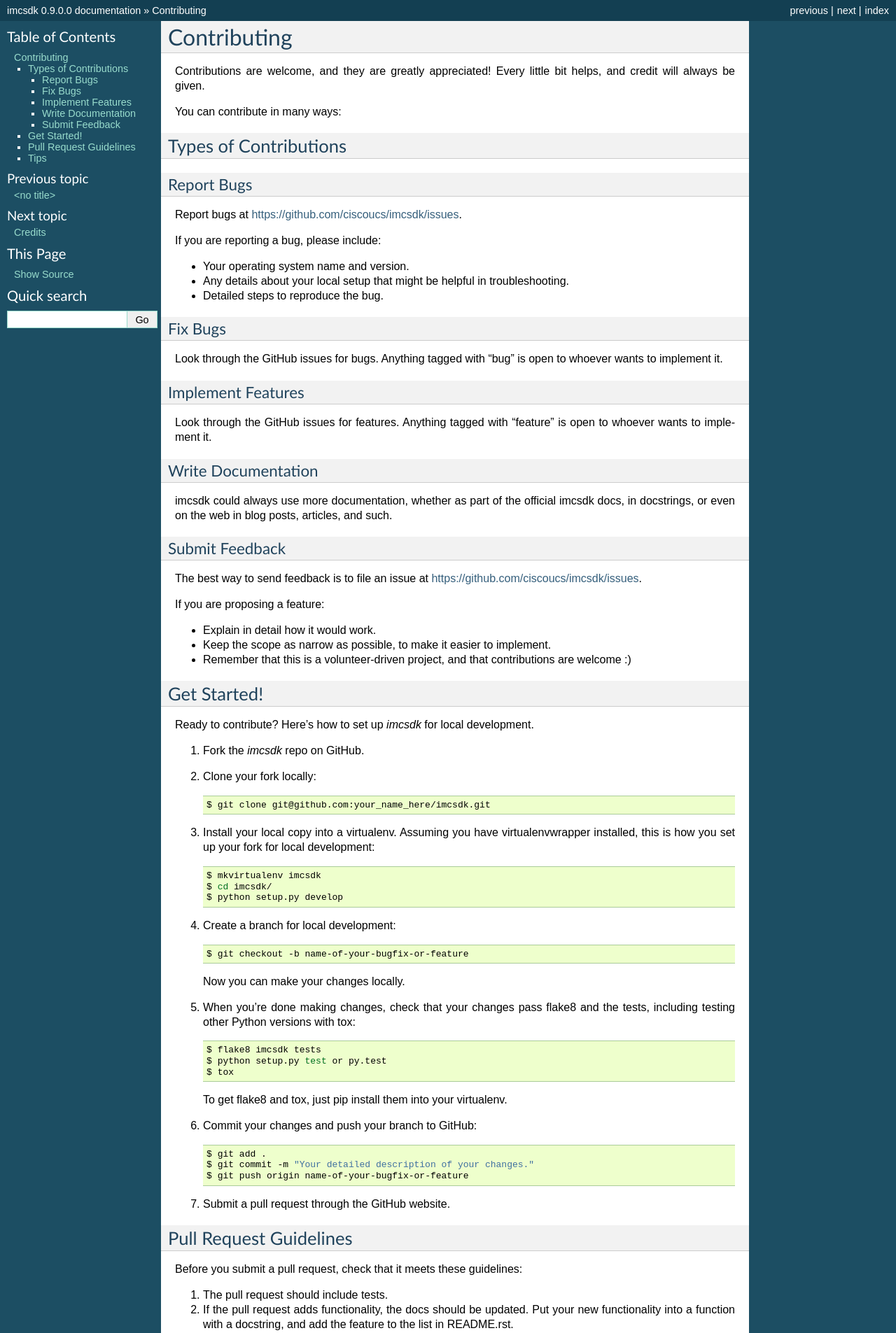
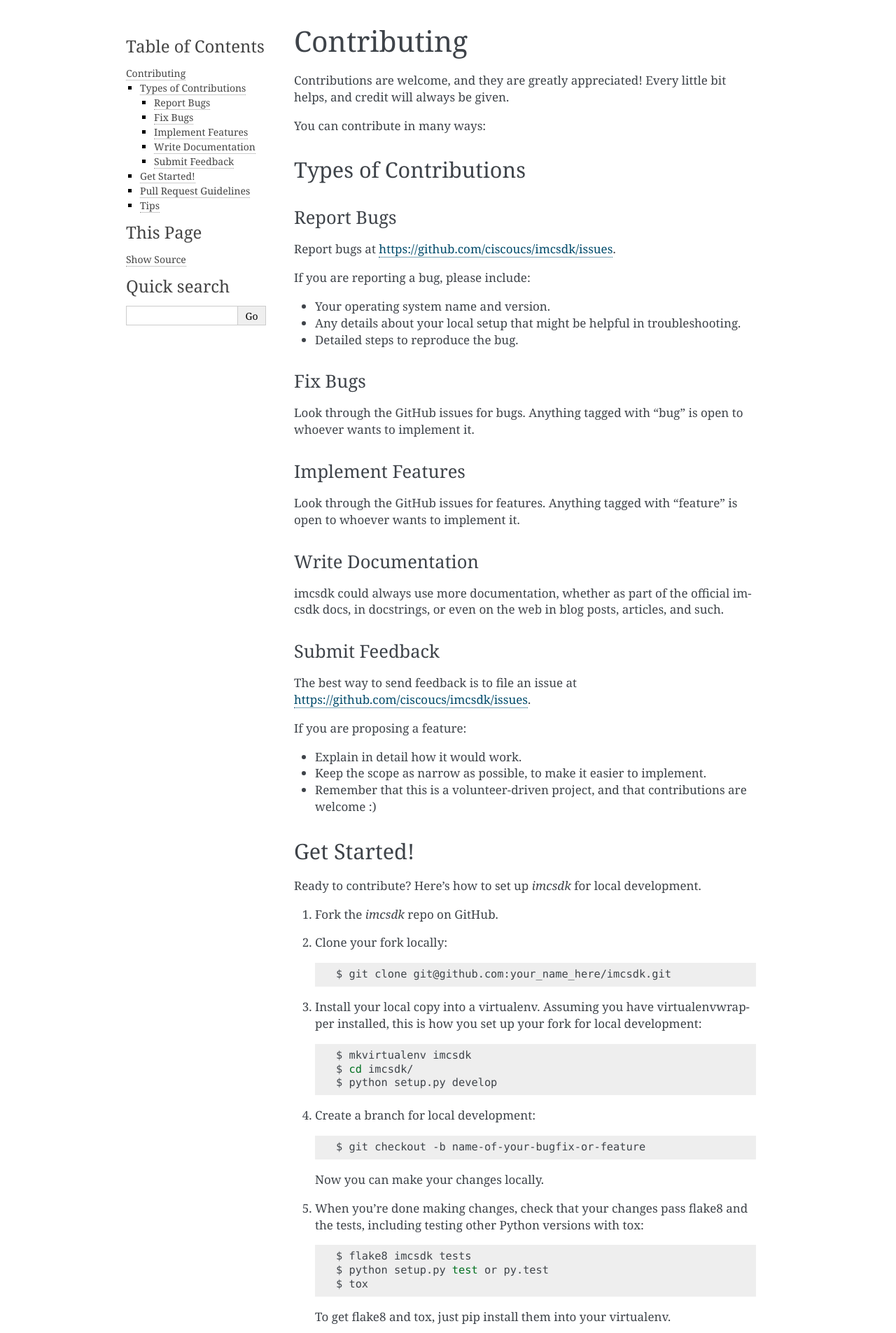
Before and after one commit to CiscoUcs/imcsdk, a Sphinx documentation site: the page built from docs/contributing.rst, in a window 1280 px wide. Shown: the top 1905 px of the page at 70% size. Built offline with Sphinx 7.4.7, drawn with Linux system fonts in a browser that asks for light colours; pages that are not in the unit, such as notebooks, are missing from menus; some of the changed text lies outside the part shown.

Commit message:
better docs
typo

adding documentation link to readme

changing doc theme

```diff
--- a/docs/conf.py
+++ b/docs/conf.py
@@ -111,7 +111,8 @@
 
 # The theme to use for HTML and HTML Help pages.  See the documentation for
 # a list of builtin themes.
-html_theme = 'default'
+#html_theme = 'default'
+html_theme = 'alabaster'
 
 # Theme options are theme-specific and customize the look and feel of a
 # theme further.  For a list of options available for each theme, see the
--- a/docs/index.rst
+++ b/docs/index.rst
@@ -9,8 +9,9 @@
 Contents:
 
 .. toctree::
-   :maxdepth: 3
+   :maxdepth: 4
 
+   imcsdk_ug
    imcsdk
    readme
    installation
```
Also changed, not shown: README.md (+7 -3 lines), 1 other file.
